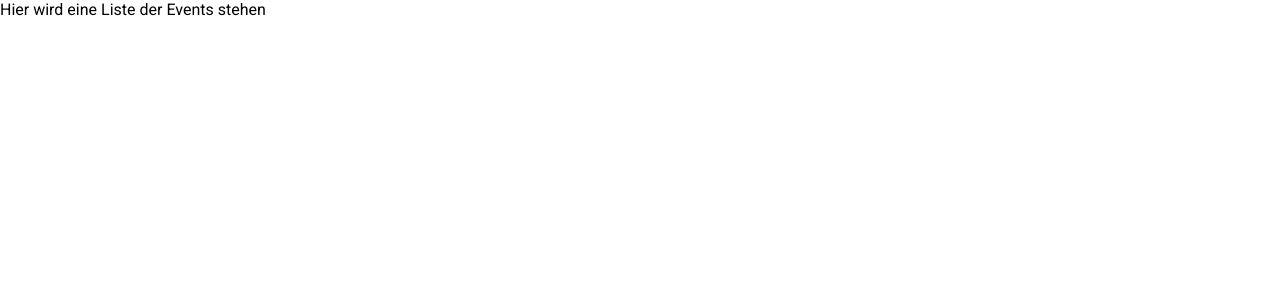
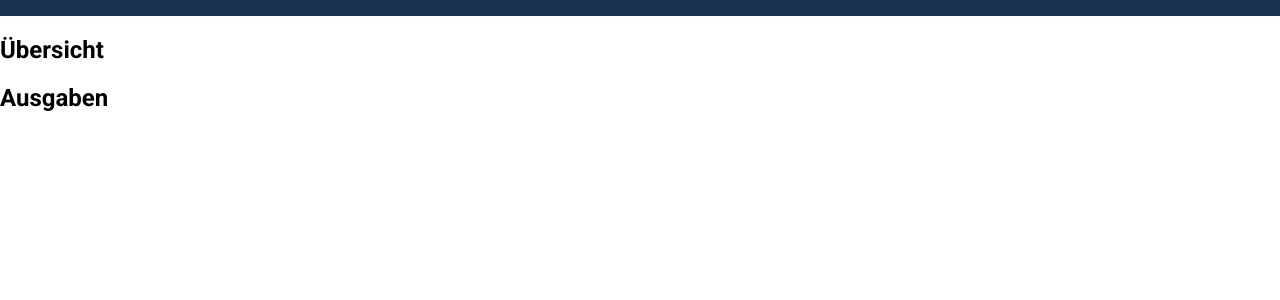
Before and after one commit to HennyHaelbich/Abschluss-Projekt-Reisekasse, a React (Create React App) app in the folder frontend/: page /events in a window 1280 px wide. Shown: the top 300 px of the page. Built offline with nearby package versions, Linux system fonts and the light colour scheme.

Commit message:
start creating event page

```diff
--- a/frontend/src/App.js
+++ b/frontend/src/App.js
@@ -2,7 +2,7 @@ import React from 'react';
 import { Switch, Route, Redirect } from 'react-router-dom';
 import AddEventForm from './addEventPage/AddEventForm';
 import EventContextProvider from './contexts/EventContextProvider';
-import ShowEvents from './EventsOverviewPage/ShowEvents';
+import ShowEvents from './eventPage/ShowEvents';
 
 function App() {
   return (
--- a/frontend/src/EventsOverviewPage/ShowEvents.js
+++ /dev/null
@@ -1,5 +0,0 @@
-import React from 'react';
-
-export default function ShowEvents() {
-  return <div>Hier wird eine Liste der Events stehen</div>;
-}
--- a/frontend/src/addEventPage/AddEventForm.js
+++ b/frontend/src/addEventPage/AddEventForm.js
@@ -1,5 +1,5 @@
 import React, { useContext, useState } from 'react';
-import ListUser from './ListUser';
+import ListUsers from '../commons/ListUsers';
 import styled from 'styled-components/macro';
 import EventContext from '../contexts/EventContext';
 import { useHistory } from 'react-router-dom';
@@ -44,7 +44,7 @@ export default function AddEventForm() {
           Gruppenmitglied hinzufügen
         </Button>
 
-        <ListUser />
+        <ListUsers />
 
         <Button
           variant="outlined"
--- a/frontend/src/addEventPage/ListUser.js
+++ b/frontend/src/commons/ListUsers.js
@@ -1,7 +1,7 @@
 import React, { useContext } from 'react';
 import EventContext from '../contexts/EventContext';
 
-export default function ListUser() {
+export default function ListUsers() {
   const { members } = useContext(EventContext);
 
   return (
--- /dev/null
+++ b/frontend/src/eventPage/ShowEvents.js
@@ -0,0 +1,17 @@
+import React, { useContext } from 'react';
+import Header from '../commons/Header';
+import EventContext from '../contexts/EventContext';
+import ListUsers from '../commons/ListUsers';
+
+export default function ShowEvents() {
+  const { title } = useContext(EventContext);
+
+  return (
+    <>
+      <Header title={title} />
+      <h2>Übersicht</h2>
+      <ListUsers />
+      <h2>Ausgaben</h2>
+    </>
+  );
+}
```
Also changed, not shown: frontend/src/hooks/useUsers.js (deleted, +0 -20 lines), 1 other file (tests, documents, lock files or other folders).
